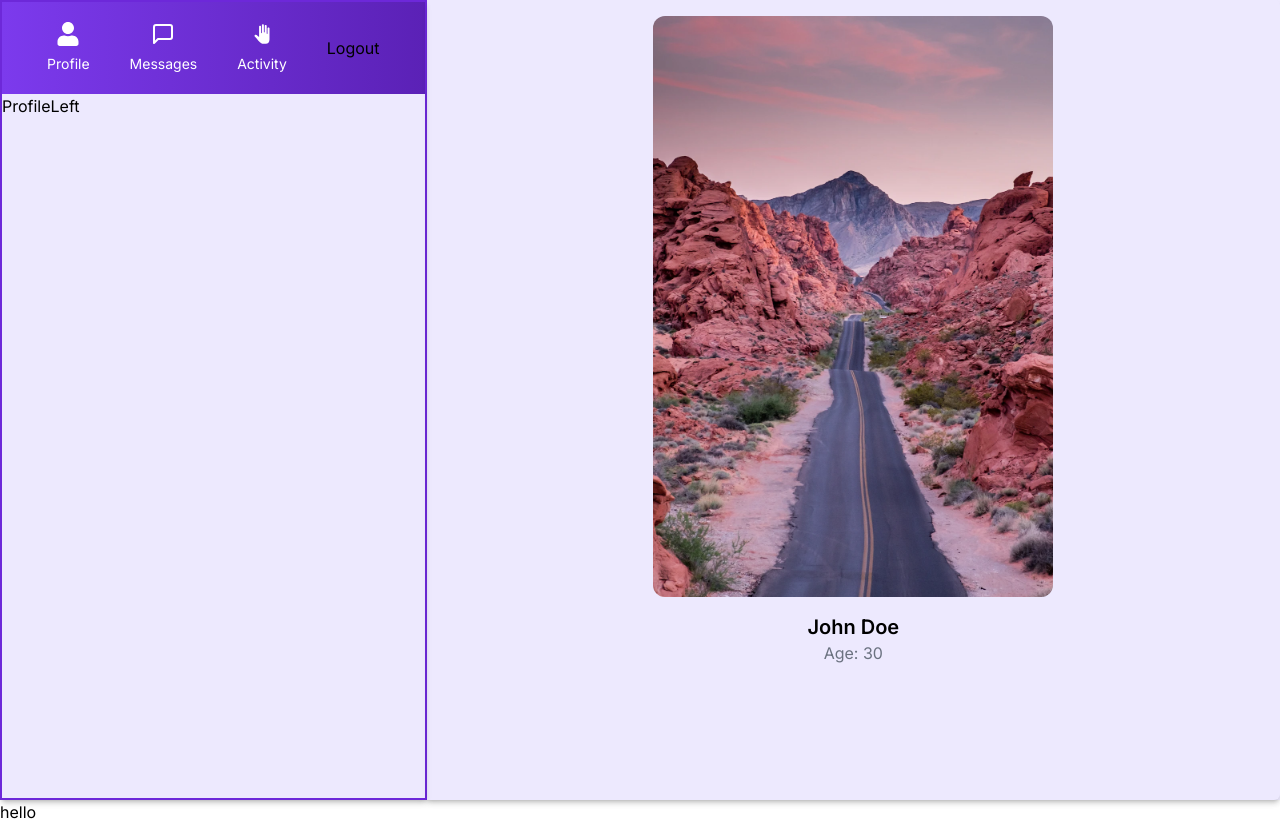
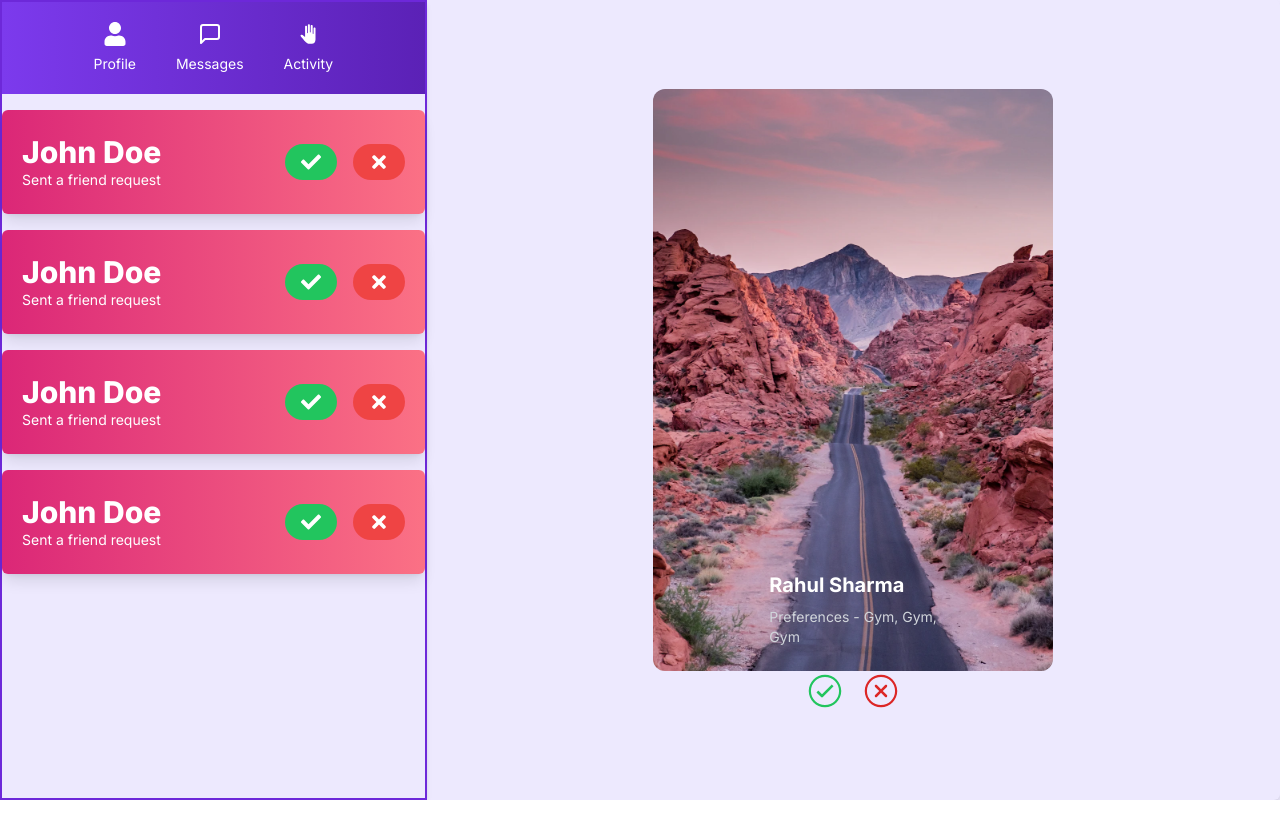
Before and after one commit to nitik89/FriendsFinder-main, a Next.js app: page /home in a window 1280 px wide. After the commit the page ends 800 px from the top, so only its background shows below. Built offline with nearby package versions, Linux system fonts and the light colour scheme.

Commit message:
some more changes

```diff
--- a/app/api/register/route.ts
+++ b/app/api/register/route.ts
@@ -21,9 +21,9 @@ export async function PUT(request: NextRequest, response: NextResponse) {
   connect();
   try {
     const body = await request.json();
-    const { email,gender,interests,name } = body;
+    const { email, gender, interests, name } = body;
     console.log(body);
-    if (!email||!gender||!name) {
+    if (!email || !gender || !name) {
       throw new Error("missing or invalid details");
     }
 
@@ -33,15 +33,20 @@ export async function PUT(request: NextRequest, response: NextResponse) {
       return NextResponse.json({ error: "User not found" }, { status: 404 });
     }
     let updatedUser;
-    if(interests){
-      const anotherSchemaDocs = await Interests.find({ _id: { $in: interests } });
-     updatedUser = await User.updateOne(
+    if (interests) {
+      const anotherSchemaDocs = await Interests.find({
+        _id: { $in: interests },
+      });
+      updatedUser = await User.updateOne(
+        { email },
+        { $push: { interests: anotherSchemaDocs } },
+        { new: true }
+      );
+    }
+    updatedUser = await User.updateOne(
       { email },
-      { $push: { interests: anotherSchemaDocs } },
-      { new: true }
+      { $set: { name, gender, contains_full_details: true } }
     );
-    }
-    updatedUser=await User.updateOne({email},{$set:{name,gender}});
 
     return NextResponse.json(updatedUser, { status: 201 });
   } catch (err) {
--- a/app/components/LeftBar.tsx
+++ b/app/components/LeftBar.tsx
@@ -19,9 +19,6 @@ const LeftBar = () => {
         <IoIosHand size={24} className="text-white" />
         <p className="text-sm text-white mt-2">Activity</p>
       </div>
-      <div className="group cursor-pointer p-3 transition duration-300 transform hover:scale-105 rounded-md flex flex-col justify-center items-center">
-       <button onClick={()=>signOut()}>Logout</button>
-      </div>
     </div>
   );
 };
--- a/app/components/Navbar.tsx
+++ b/app/components/Navbar.tsx
@@ -1,29 +1,25 @@
-"use client"
+"use client";
 import React, { useEffect } from "react";
 import { useRouter } from "next/navigation";
 import { LiaLanguageSolid } from "react-icons/lia";
-import { signIn, useSession } from 'next-auth/react';
-
+import { signIn, useSession } from "next-auth/react";
 
 const Navbar = () => {
   const { data: session } = useSession();
-  console.log('session--',session);
-  const router=useRouter();
+  console.log("session--", session);
+  const router = useRouter();
 
   useEffect(() => {
     // If there's a session, redirect to the home page
-    if(session&&!session.contains_full_details){
-      router.push('/registeration');
-    }
-   else if (session) {
-      router.push('/home');
+    if (session && !session.contains_full_details) {
+      router.push("/registeration");
+    } else if (session) {
+      router.push("/home");
     }
   }, [session, router]);
   const handleLogin = async () => {
-
-    const response=await signIn('google');
-
-
+    console.log("Hey");
+    const response = await signIn("google");
   };
 
   return (
@@ -53,7 +49,10 @@ const Navbar = () => {
               Language
             </div>
           </div>
-          <button className="bg-violet-700 text-white p-2 px-4 rounded-full w-32 border border-white cursor-pointer" onClick={handleLogin}>
+          <button
+            className="bg-violet-700 text-white p-2 px-4 rounded-full w-32 border border-white cursor-pointer"
+            onClick={handleLogin}
+          >
             Login
           </button>
         </div>
--- a/app/components/profile/Profile.tsx
+++ b/app/components/profile/Profile.tsx
@@ -15,7 +15,7 @@ const Profile = () => {
       </div>
       <div className="text-center">
         <p className="text-xl font-semibold">John Doe</p>
-        <p className="text-gray-500">Age: 30</p>
+        <p className="text-gray-500">Age: 37</p>
       </div>
     </div>
   );
--- a/app/home/page.tsx
+++ b/app/home/page.tsx
@@ -15,9 +15,9 @@ const page = () => {
       <div className="rounded-md shadow-md flex w-full ">
         <div className="flex-none w-1/3 border-2 border-violet-700 shadow-md items-center justify-center">
           <LeftBar />
-          <ProfileLeft />
+          <FriendsLeft />
         </div>
-        <Profile />
+        <Friends />
       </div>
     </div>
   );
--- a/app/layout.tsx
+++ b/app/layout.tsx
@@ -14,20 +14,15 @@ export const metadata: Metadata = {
 };
 
 export default function RootLayout({
-  children
+  children,
 }: {
   children: React.ReactNode;
 }) {
-
-
   return (
     <html lang="en">
       <body className={inter.className}>
-        <Provider>
-        {children}
-        hello
-        </Provider>
-        </body>
+        <Provider>{children}</Provider>
+      </body>
     </html>
   );
 }
--- a/app/page.tsx
+++ b/app/page.tsx
@@ -1,4 +1,4 @@
-"use client"
+"use client";
 import { SessionProvider } from "next-auth/react";
 import Homepage from "./components/Homepage";
 import Navbar from "./components/Navbar";
@@ -7,14 +7,12 @@ export default function Home() {
   const isLoggedIn = false;
   return (
     <div className="flex flex-col h-screen">
-
       {!isLoggedIn && (
         <>
           <Navbar />
           <Homepage />
         </>
       )}
-
     </div>
   );
 }
```
